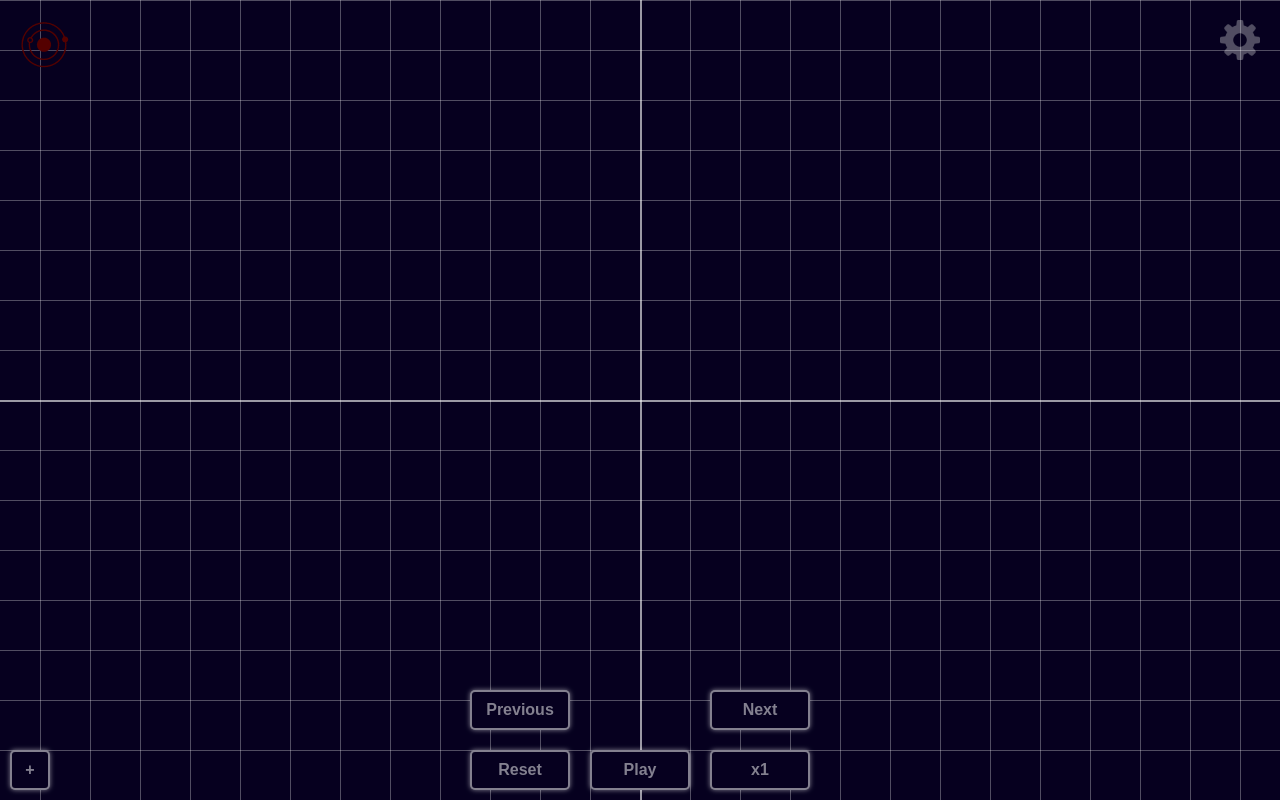
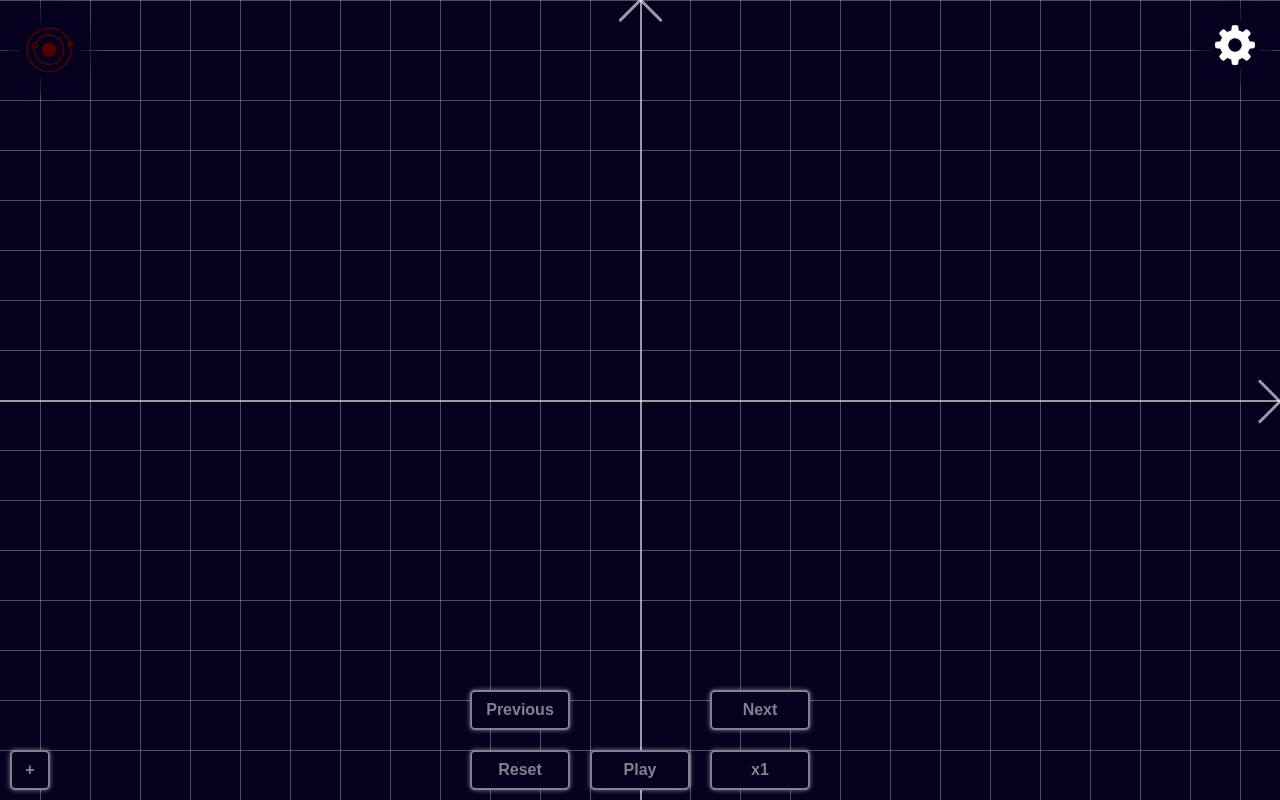
Before and after one commit to cophilot/OrbitLab, an Angular app: page / in a window 1280 px wide. Built offline with nearby package versions, Linux system fonts and the light colour scheme.

Commit message:
update: Sat 20 Jan 2024 10:27:29 CET

```diff
--- a/src/app/coordinate-system/coordinate-system.component.html
+++ b/src/app/coordinate-system/coordinate-system.component.html
@@ -9,4 +9,8 @@
     *ngFor="let y of yBars; index as i"
     [style.top.px]="y"
   ></div>
+  <div class="indicatorX1"></div>
+  <div class="indicatorX2"></div>
+  <div class="indicatorY1"></div>
+  <div class="indicatorY2"></div>
 </div>
--- a/src/app/coordinate-system/coordinate-system.component.sass
+++ b/src/app/coordinate-system/coordinate-system.component.sass
@@ -24,3 +24,49 @@
   .primY
     height: 2px
     opacity: 0.6 !important
+
+  .indicatorX1
+    background-color: white
+    opacity: 0.6
+    width: 30px
+    height: 3px
+    border-radius: 2px
+    position: fixed
+    top: 50%
+    right: 0
+    transform-origin: 100% 50%
+    transform: rotate(45deg)
+  .indicatorX2
+    background-color: white
+    opacity: 0.6
+    width: 30px
+    height: 3px
+    border-radius: 2px
+    position: fixed
+    top: 50%
+    right: 0
+    transform-origin: 100% 50%
+    transform: rotate(-45deg)
+
+  .indicatorY1
+    background-color: white
+    opacity: 0.6
+    height: 30px
+    width: 3px
+    border-radius: 2px
+    position: fixed
+    right: calc(50% - 2px)
+    top: 0
+    transform-origin: 50% 0%
+    transform: rotate(45deg)
+  .indicatorY2
+    background-color: white
+    opacity: 0.6
+    height: 30px
+    width: 3px
+    border-radius: 2px
+    position: fixed
+    right: calc(50% - 2px)
+    top: 0
+    transform-origin: 50% 0%
+    transform: rotate(-45deg)
--- a/src/app/home/home.component.html
+++ b/src/app/home/home.component.html
@@ -1,13 +1,13 @@
 <img
   src="assets/logo_small.png"
   alt="home"
-  class="smallLogo"
+  class="smallLogo backgroundBox"
   (click)="getObjectService().setSelectedObject(null)"
 />
 <img
   src="assets/settingsIcon.png"
   alt="settings"
-  class="settingsButton"
+  class="settingsButton backgroundBox"
   (click)="goToSettings()"
 />
 <app-coordinate-system
--- a/src/app/home/home.component.sass
+++ b/src/app/home/home.component.sass
@@ -12,10 +12,8 @@
   border: none
   outline: none
   cursor: pointer
-  opacity: 0.3
   transition: 0.3s
   &:hover
-    opacity: 1
     animation: rotate 0.5s
 
 .playBar
--- a/src/app/settings/settings/settings.component.html
+++ b/src/app/settings/settings/settings.component.html
@@ -18,7 +18,19 @@
   </div>
   <h2>View</h2>
   <div class="row">
-    <p class="label">Show coordinate system</p>
+    <p class="label">Velocity Arrow</p>
+    <button class="actionButton" (click)="toggleCoordinateSystem()">
+      {{ getSettings().getShowCoordinateSystem() ? "ON" : "OFF" }}
+    </button>
+  </div>
+  <div class="row">
+    <p class="label">Object Name</p>
+    <button class="actionButton" (click)="toggleCoordinateSystem()">
+      {{ getSettings().getShowCoordinateSystem() ? "ON" : "OFF" }}
+    </button>
+  </div>
+  <div class="row">
+    <p class="label">Grid Size</p>
     <button class="actionButton" (click)="toggleCoordinateSystem()">
       {{ getSettings().getShowCoordinateSystem() ? "ON" : "OFF" }}
     </button>
--- a/src/styles.sass
+++ b/src/styles.sass
@@ -31,11 +31,15 @@ body
   border: none
   outline: none
   cursor: pointer
-  opacity: 1
   transition: 0.3s
   &:hover
-    opacity: 1
     animation: rotate 0.5s
+
+.backgroundBox
+  background: #06001f
+  border-radius: 50%
+  padding: 5px
+  box-shadow: 0 0 10px 15px #06001fa9
 
 @keyframes rotate
   0%
```
Also changed, not shown: 1 other file (tests, documents, lock files or other folders).
